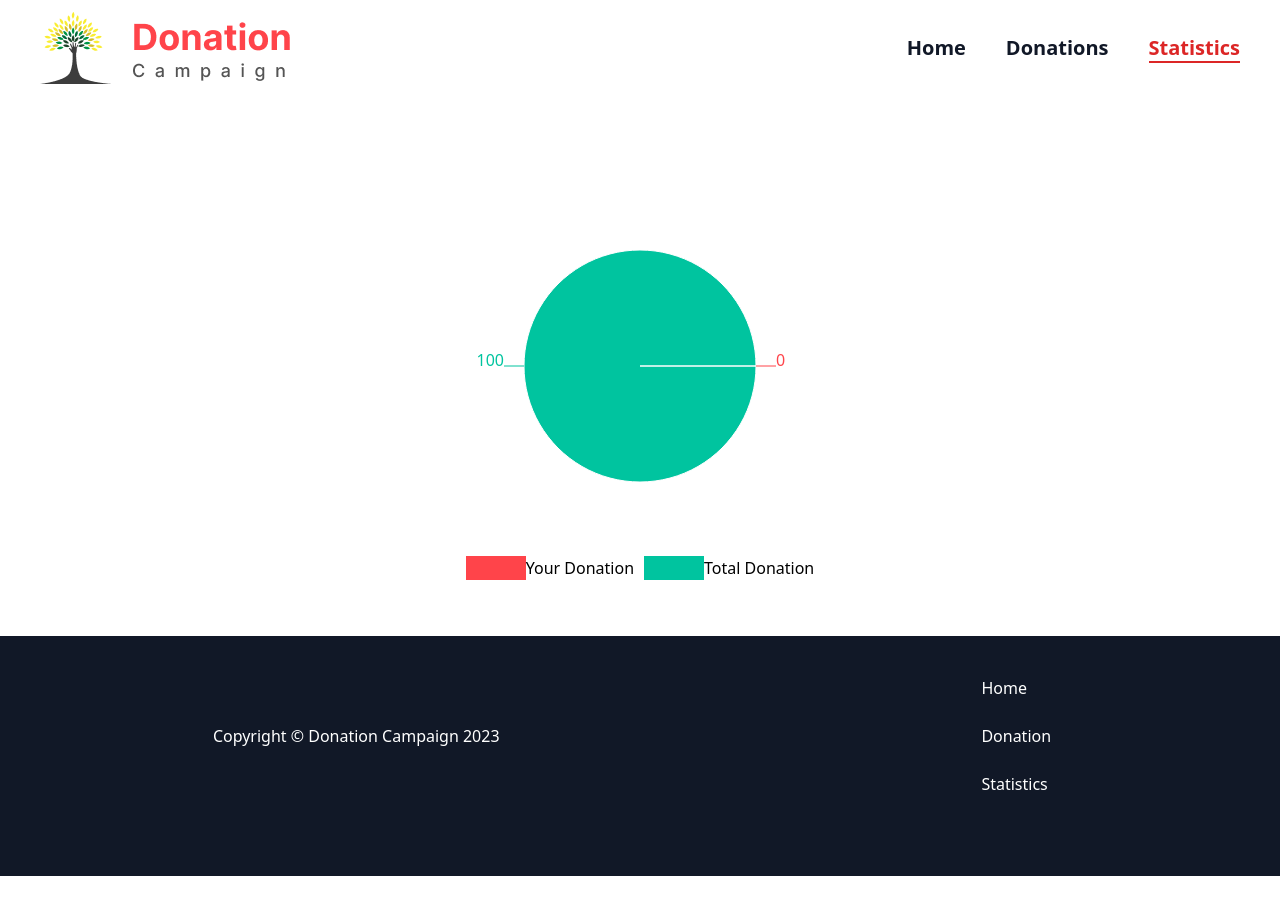
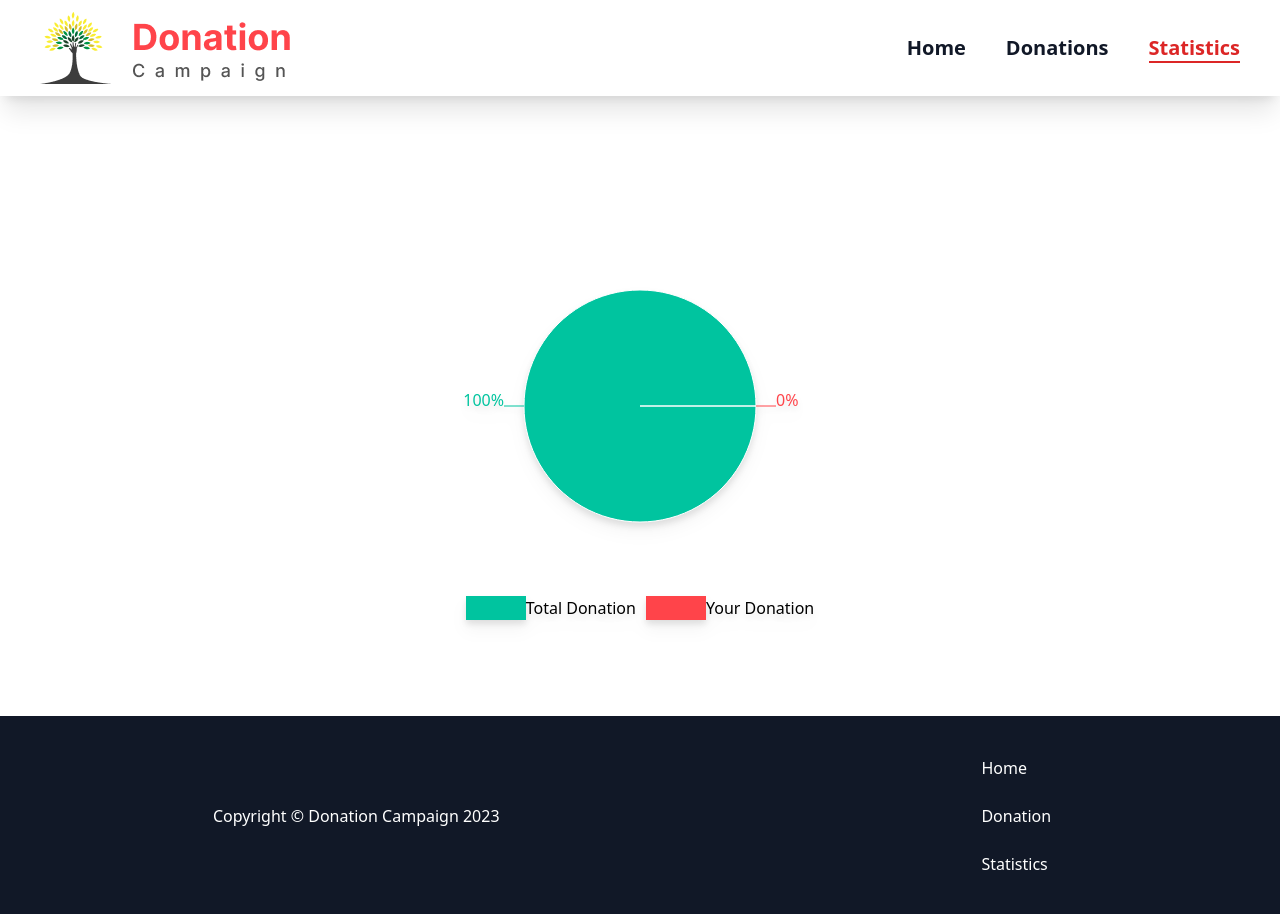
Before and after one commit to anupamahalder/Fund-Joy-Donation-React-Project, a React (Vite) app: page /statistics in a window 1280 px wide. Shown: the top 914 px of the page. Before the commit the page ends 876 px from the top, so only its background shows below. Built offline with nearby package versions, Linux system fonts and the light colour scheme.

Commit message:
Added % to statistics page

```diff
--- a/src/Components/DonationCard/DonationDetail.jsx
+++ b/src/Components/DonationCard/DonationDetail.jsx
@@ -15,6 +15,7 @@ const DonationDetail = ({donation={}}) => {
             //push the donation data first time
             storeDonation.push(donation);
             localStorage.setItem('donationList',JSON.stringify(storeDonation));
+            swal("Good job!", "You have successfully donated!", "success");
         }
         else{
             const isExists = donationFromLC.find(donate => donate.ID === ID)
--- a/src/Components/Header/Navbar.jsx
+++ b/src/Components/Header/Navbar.jsx
@@ -7,7 +7,7 @@ const Navbar = () => {
     //declare a state to store the icon is open or not with false inital value
     const [open, setOpen] = useState(false);
     return (
-        <div className="py-6 px-10 flex h-24 justify-between items-center">
+        <div className="py-6 px-10 flex h-24 justify-between items-center shadow-xl">
             <Logo></Logo>
             {/* A div to track which icon is open currently and this div is hidden for medium device */}
             <div className="md:hidden right-12 text-2xl text-gray-900" onClick={() => setOpen(!open)}>
--- a/src/Pages/Donation/Donation.jsx
+++ b/src/Pages/Donation/Donation.jsx
@@ -16,7 +16,7 @@ const Donation = () => {
 
     return (
         <>
-        <div className="max-w-[1330px] flex justify-center my-20 mx-auto">
+        <div className="max-w-[1330px] min-h-screen flex justify-center mt-20 mx-auto">
             {
                 donationData.length==0?
                 <div className="h-[60vh] mx-auto flex justify-center items-center">
--- a/src/Pages/Donation/DonationDetails.jsx
+++ b/src/Pages/Donation/DonationDetails.jsx
@@ -4,11 +4,11 @@ import DonationDetail from "../../Components/DonationCard/DonationDetail";
 
 const DonationDetails = () => {
     //declare a state to store data
-    const [donation, setDonation] = useState({})
-    const donations = useLoaderData()
+    const [donation, setDonation] = useState({});
+    const donations = useLoaderData();
     // console.log(donations); //string
     //destructure id
-    const {id} = useParams()
+    const {id} = useParams();
     // console.log('My id: ', id); //string
     // find the dotation card
     useEffect (()=>{
--- a/src/Pages/Statistics/Statistics.jsx
+++ b/src/Pages/Statistics/Statistics.jsx
@@ -2,7 +2,7 @@ import { useEffect, useState } from "react";
 import { ResponsiveContainer, PieChart, Pie, Cell } from "recharts";
 const Statistics = () => {
     // declare a state to store the percentage of donations that already donated
-    const [donate, setDonate] = useState(0);
+    const [donate, setDonate] = useState(0.0);
     useEffect(()=>{
         // getting data from localStorage
         const dataFromLC = localStorage.getItem('donationList');
@@ -10,25 +10,27 @@ const Statistics = () => {
             let totalLocalData = JSON.parse(localStorage.getItem('donationList'))?.length;
             if(totalLocalData){
                 totalLocalData = ((totalLocalData/12)*100);
-                console.log(totalLocalData);
-                setDonate(totalLocalData);
+                const newValue = totalLocalData.toFixed(2);
+                console.log(newValue);
+                setDonate(parseFloat(newValue));
+                console.log(donate);
             }
         }
     },[]);
     //create data for piechart
     const myData = [
-        {name:"Your Donation",value:donate, color:"#FF444A"},
-        {name:"Total Donation",value:(100-donate), color: "#00C49F"}
+        {name:"Total Donation",value:(100-donate), color: "#00C49F"},
+        {name:"Your Donation",value:donate, color:"#FF444A"}
     ]
     // color data
     // const myColor = ["#FF444A","#00C49F"];
     return (
-        <div className="flex justify-center items-center my-20">
-            <div style={{ width: "100%", height: 300 }} className="my-10">
+        <div className="flex justify-center items-center my-20 drop-shadow-lg">
+            <div style={{ width: "100%", height: 300 }} className="my-20">
       <ResponsiveContainer>
         <PieChart>
 
-          <Pie dataKey="value" data={myData} label>
+          <Pie dataKey="value" data={myData} label={({ value }) => `${value}%`}>
             {myData.map((entry, index) => (
               <Cell key={`cell-${index}`} fill={entry.color} />
             ))}
```
